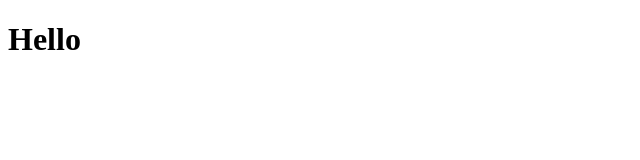
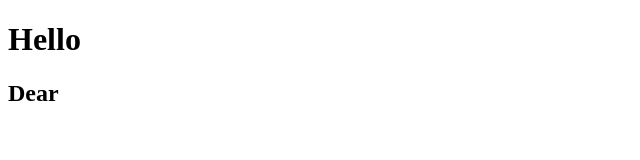
Before and after one commit to ashaofficial/Trial, a plain HTML site: page index.html/index.html in a window 1280 px wide. Shown: the full height of the page, 0-640 px from the left. Drawn offline with Linux system fonts and the light colour scheme.

Commit message:
Update h2 tag

```diff
--- a/index.html/index.html
+++ b/index.html/index.html
@@ -7,6 +7,7 @@
 </head>
 <body>
     <h1>Hello</h1>
+    <h2> Dear </h2>
 
 </body>
 </html>
```
